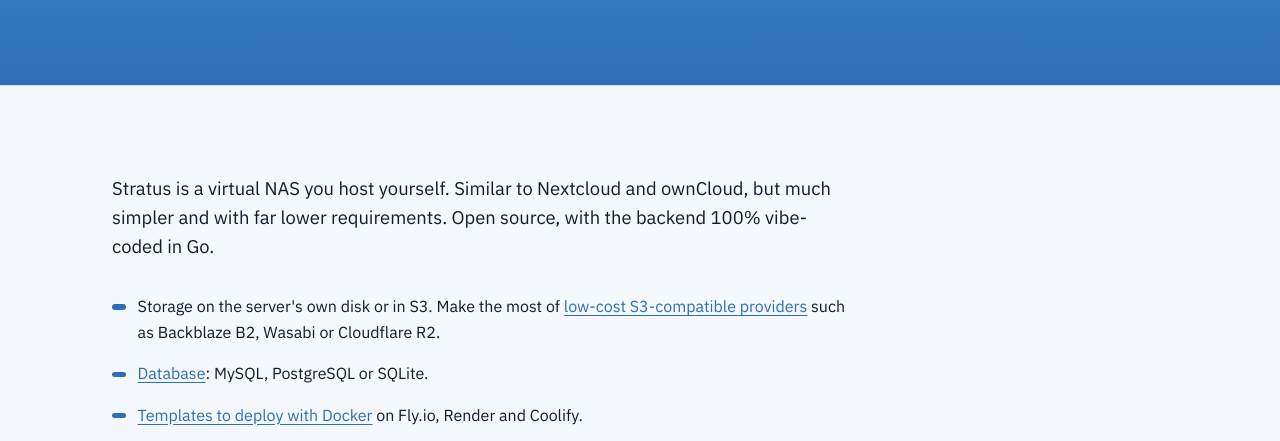
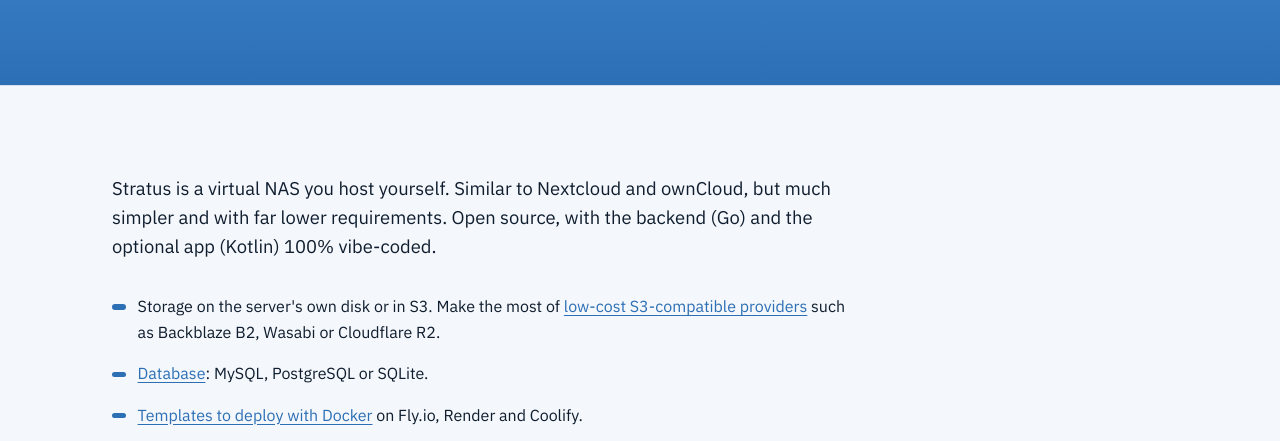
Before and after one commit to stratus-private-cloud/stratus-private-cloud.github.io, a plain HTML site: page index.html in a window 1280 px wide. Shown: the part 331-772 px from the top of the page. Drawn offline with Linux system fonts and the light colour scheme; a web font is replaced by a local one.

Commit message:
The optional app is vibe-coded too
Co-Authored-By: Claude Opus 5.5 <noreply@anthropic.com>
Claude-Session: https://claude.ai/code/session_01NcvGWtoPLsWWxP1FF14XJ4

```diff
--- a/index.html
+++ b/index.html
@@ -191,7 +191,7 @@ footer .wrap { display: flex; flex-wrap: wrap; justify-content: space-between; g
 
 <section class="band" id="features">
   <div class="wrap">
-    <p class="intro">Stratus is a virtual NAS you host yourself. Similar to Nextcloud and ownCloud, but much simpler and with far lower requirements. Open source, with the backend 100% vibe-coded in Go.</p>
+    <p class="intro">Stratus is a virtual NAS you host yourself. Similar to Nextcloud and ownCloud, but much simpler and with far lower requirements. Open source, with the backend (Go) and the optional app (Kotlin) 100% vibe-coded.</p>
     <ul class="features">
       <li>Storage on the server's own disk or in S3. Make the most of <a href="https://github.com/stratus-private-cloud/stratus-backend/blob/main/doc/deploy/s3.md">low-cost S3-compatible providers</a> such as Backblaze B2, Wasabi or Cloudflare R2.</li>
       <li><a href="https://github.com/stratus-private-cloud/stratus-backend/blob/main/doc/deploy/database.md">Database</a>: MySQL, PostgreSQL or SQLite.</li>
```
